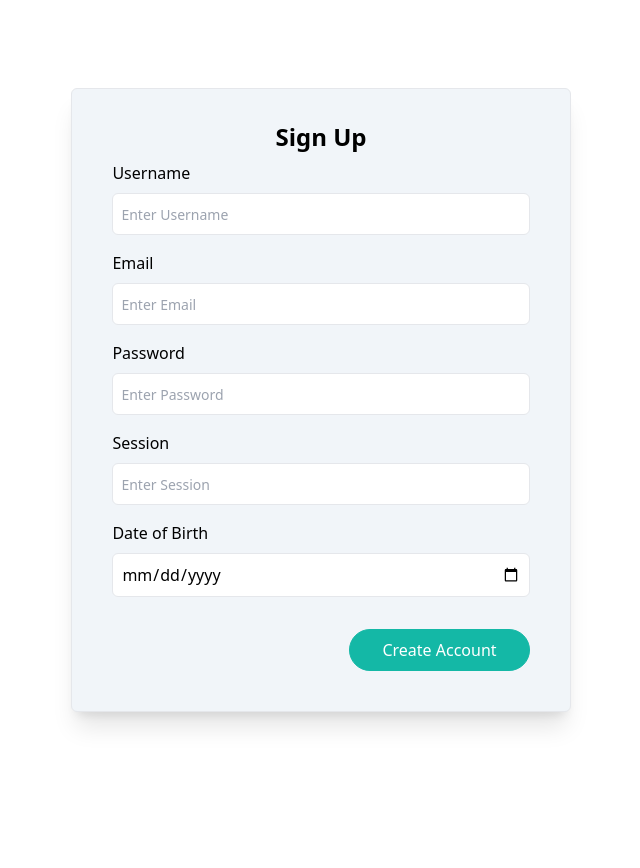
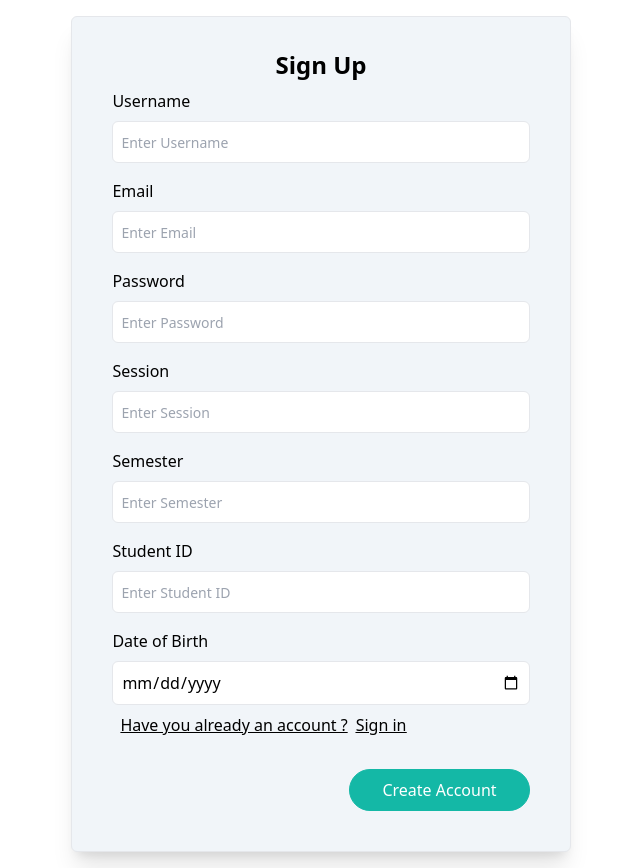
Before and after one commit to MM2-DEV/BOOK_SHARE, a React (Vite) app: page /sign-up in a window 1280 px wide. Shown: the whole page, without its empty margins (319-959 px from the left). Before the commit the page ends 800 px from the top, so only its background shows below. Built offline with nearby package versions, Linux system fonts and the light colour scheme.

Commit message:
sign up page update

```diff
--- a/src/pages/SignInPage.jsx
+++ b/src/pages/SignInPage.jsx
@@ -7,6 +7,7 @@ import { useDispatch, useSelector } from "react-redux";
 import { signIn } from "../store/actions/authentication/authActionHandlers";
 import { toast } from "react-toastify";
 import { getLocalStorageItem, setLocalStorage } from "../utils/utils";
+import { resetAuthActionHandler } from "../store/reducers/authReducer";
 
 const SignInPage = () => {
   const navigate = useNavigate();
@@ -37,6 +38,10 @@ const SignInPage = () => {
   const submitHandler = (data) => {
     dispatch(signIn(data));
   };
+
+  useEffect(() => {
+    dispatch(resetAuthActionHandler());
+  }, []);
 
   useEffect(() => {
     if (!isCreateSignInLoading && isCreateSignInSuccess && createSignInData) {
--- a/src/pages/SignUpPage.jsx
+++ b/src/pages/SignUpPage.jsx
@@ -2,7 +2,7 @@ import React, { useEffect } from "react";
 import { useForm } from "react-hook-form";
 import { signUpSchema } from "../validation/auth";
 import { yupResolver } from "@hookform/resolvers/yup";
-import { useNavigate } from "react-router-dom";
+import { Link, useNavigate } from "react-router-dom";
 import { useDispatch, useSelector } from "react-redux";
 import { signUp } from "../store/actions/authentication/authActionHandlers";
 import { v4 as uuidv4 } from "uuid";
@@ -34,6 +34,9 @@ const SignUpPage = () => {
       email: data.email,
       password: data.password,
       session: data.session,
+      semester: data.semester,
+      studentId: data.studentId,
+      roleId: 1,
       dob: data.dob,
     };
 
@@ -118,6 +121,36 @@ const SignUpPage = () => {
                 <p className=" text-red-600">{errors?.session?.message}</p>
               )}
             </div>
+
+            <div className="flex flex-col gap-2 mt-4">
+              <label>Semester</label>
+              <input
+                type="text"
+                name="semester"
+                {...register("semester")}
+                className="w-full p-2 border rounded-md focus:border-green-900 focus:outline-none placeholder:text-sm bg-white"
+                placeholder="Enter Semester"
+                onChange={inputChangeHandler}
+              />
+              {errors.semester && (
+                <p className=" text-red-600">{errors?.semester?.message}</p>
+              )}
+            </div>
+
+            <div className="flex flex-col gap-2 mt-4">
+              <label>Student ID</label>
+              <input
+                type="text"
+                name="studentId"
+                {...register("studentId")}
+                className="w-full p-2 border rounded-md focus:border-green-900 focus:outline-none placeholder:text-sm bg-white"
+                placeholder="Enter Student ID"
+                onChange={inputChangeHandler}
+              />
+              {errors.studentId && (
+                <p className=" text-red-600">{errors?.studentId?.message}</p>
+              )}
+            </div>
             <div className="flex flex-col gap-2 mt-4">
               <label>Date of Birth</label>
               <input
@@ -131,6 +164,15 @@ const SignUpPage = () => {
               {errors.dob && (
                 <p className=" text-red-600">{errors?.dob?.message}</p>
               )}
+            </div>
+
+            <div className=" mt-2">
+              <span className="underline ml-2">
+                Have you already an account ?
+              </span>
+              <span className="underline ml-2">
+                <Link to="/sign-in">Sign in</Link>
+              </span>
             </div>
 
             <div className="mt-8 text-right">
--- a/src/store/reducers/authReducer.js
+++ b/src/store/reducers/authReducer.js
@@ -24,6 +24,12 @@ const userSlice = createSlice({
       state.isCreateSignInSuccess = false;
       state.createSignInError = null;
       state.createSignInData = null;
+    },
+    resetAuthActionHandler: (state, action) => {
+      state.isCreateSignUpLoading = false;
+      state.isCreateSignUpError = false;
+      state.isCreateSignUpSuccess = false;
+      state.createSignUpError = null;
     },
   },
   extraReducers: (builder) => {
@@ -94,6 +100,7 @@ const userSlice = createSlice({
   },
 });
 
-export const { logoutActionHandler } = userSlice.actions;
+export const { logoutActionHandler, resetAuthActionHandler } =
+  userSlice.actions;
 
 export default userSlice.reducer;
--- a/src/validation/auth.js
+++ b/src/validation/auth.js
@@ -10,5 +10,7 @@ export const signUpSchema = yup.object({
   email: yup.string().email().required("Email is required"),
   password: yup.string().required("Password is required"),
   session: yup.string().required("Session is required"),
+  semester: yup.string().required("Semester is required"),
+  studentId: yup.string().required("Student Id is required"),
   dob: yup.string().required("Date of Birth is required"),
 });
```
